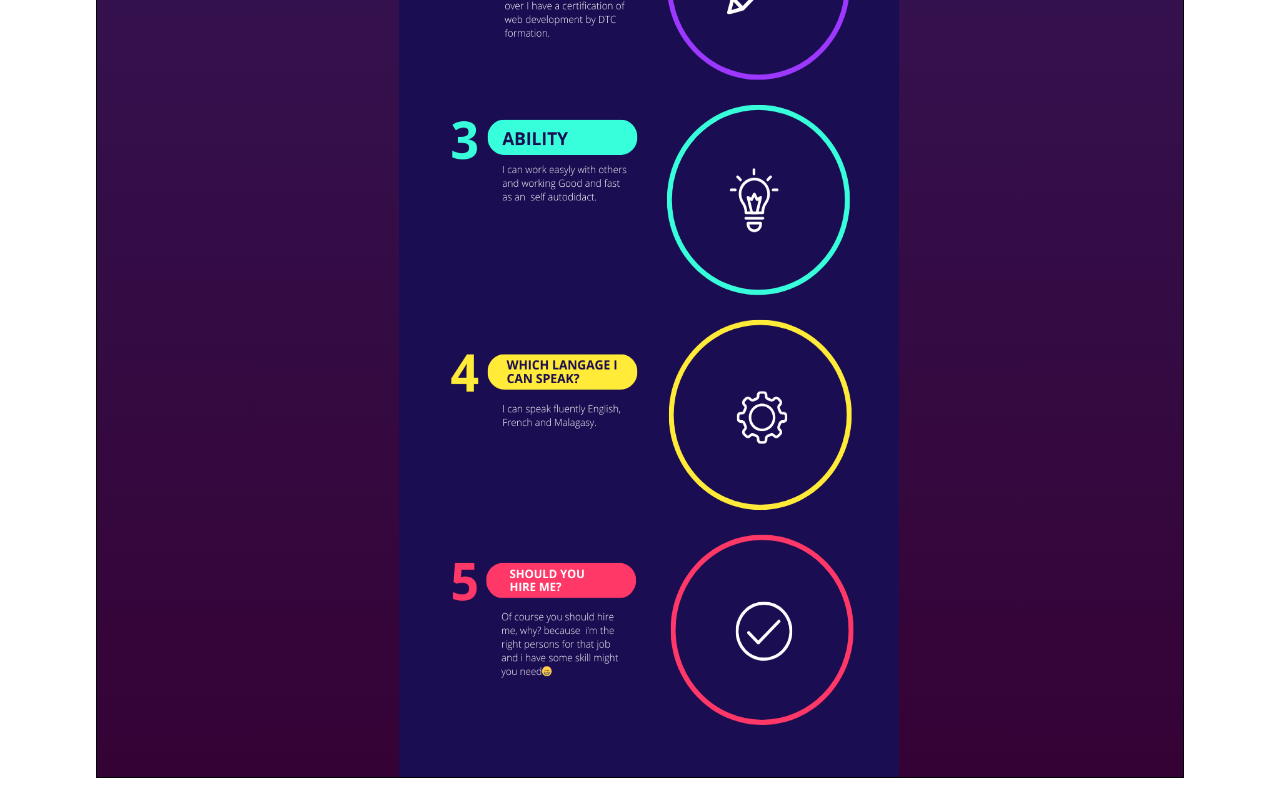
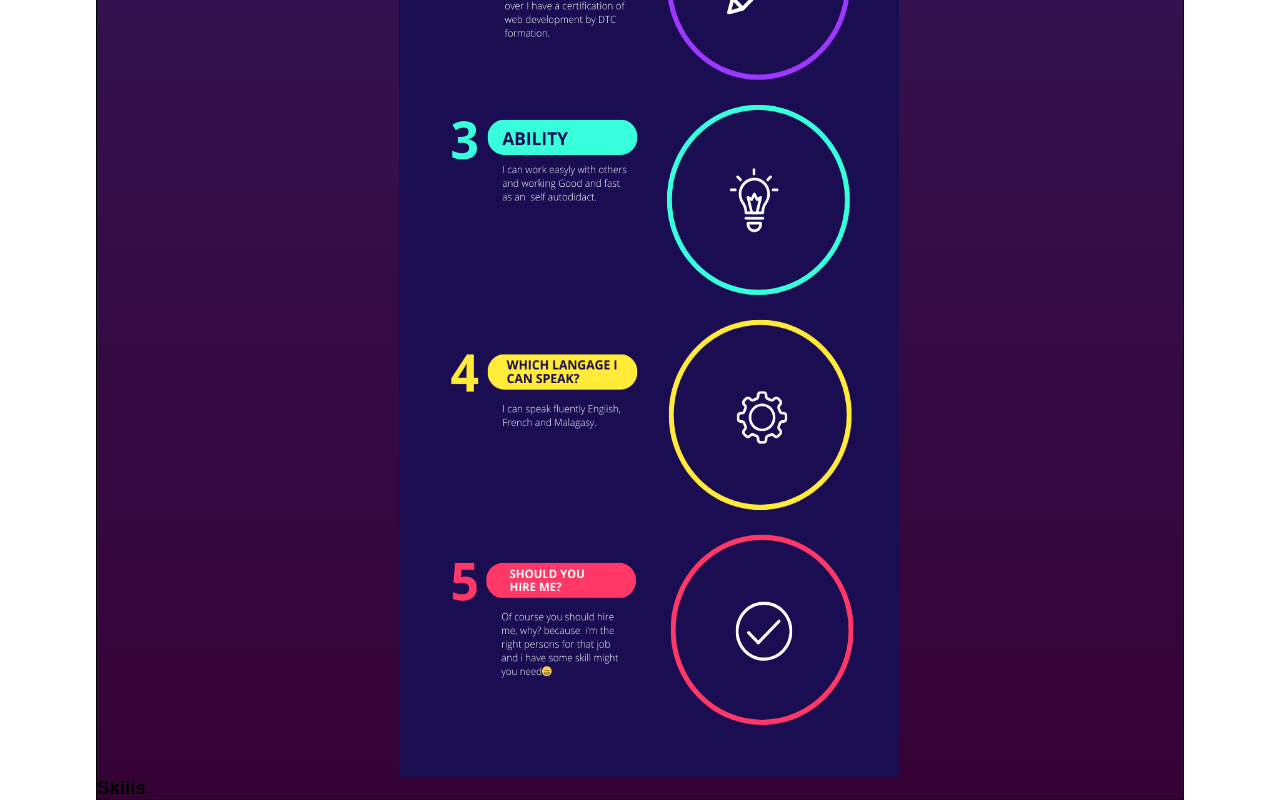
Before and after one commit to branGitfox/React-portfolio, a React (Vite) app: page / in a window 1280 px wide. Shown: the part 1636-2436 px from the top of the page. Before the commit the page ends 2414 px from the top, so only its background shows below. Built offline with nearby package versions, Linux system fonts and the light colour scheme.

Commit message:
ajustement du gap du social conteneur

```diff
--- a/src/App.jsx
+++ b/src/App.jsx
@@ -5,6 +5,7 @@ import Body from './Components/Body/Body'
 import Download from './Components/Cv/Download'
 import Social from './Components/Social/Social'
 import About from './Components/About/About'
+import Skills from './Components/Skills/Skills'
 
 function App() {
 
@@ -16,6 +17,7 @@ function App() {
         <Download />
         <Social />
         <About />
+        <Skills />
     </div>
   </>
 }
--- a/src/Components/Skills/Skills.jsx
+++ b/src/Components/Skills/Skills.jsx
@@ -2,7 +2,7 @@ import React from 'react';
 
 function Skills(){
     return <div className="skills-container">
-
+        <h3>Skills</h3>
     </div>
 }
 
--- a/src/Components/Social/Social.jsx
+++ b/src/Components/Social/Social.jsx
@@ -12,7 +12,7 @@ const style = {
         // border:'solid 1px black',
         margin:'auto',
         marginTop:'7rem',
-        gap:'4rem'
+        gap:'2rem'
 
     },
 
```
